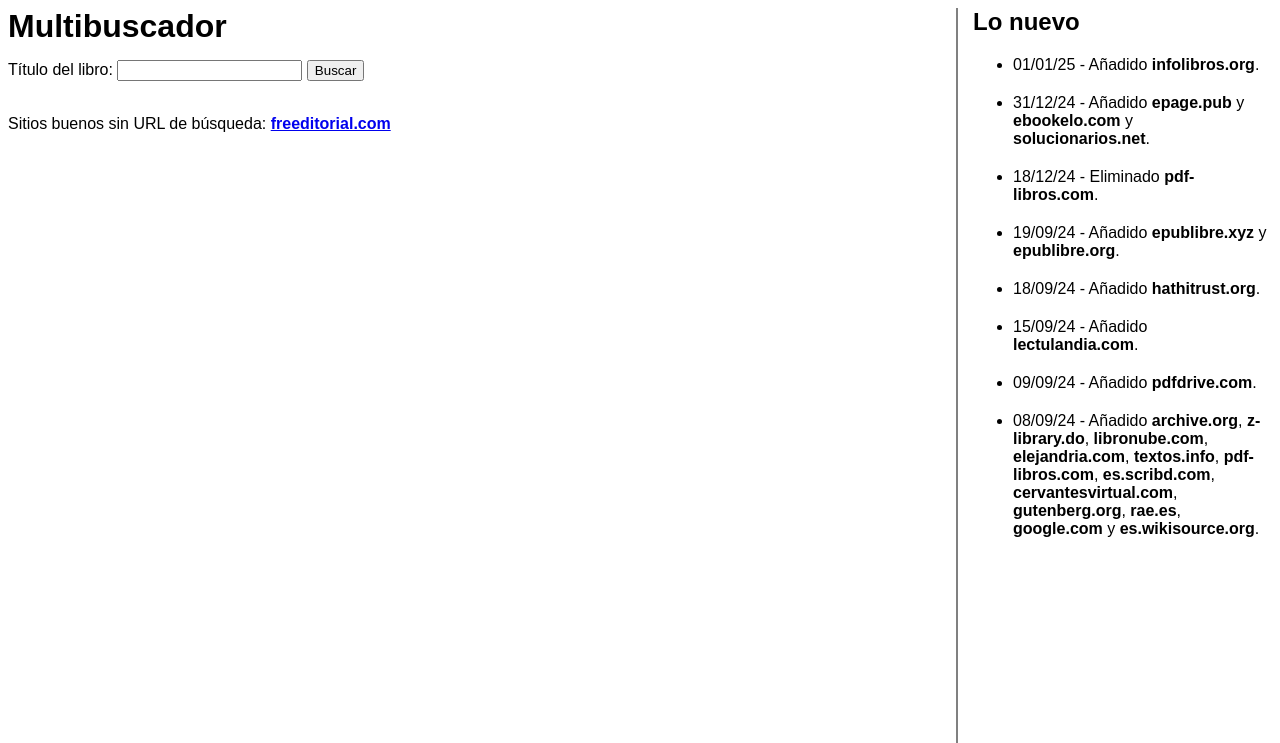
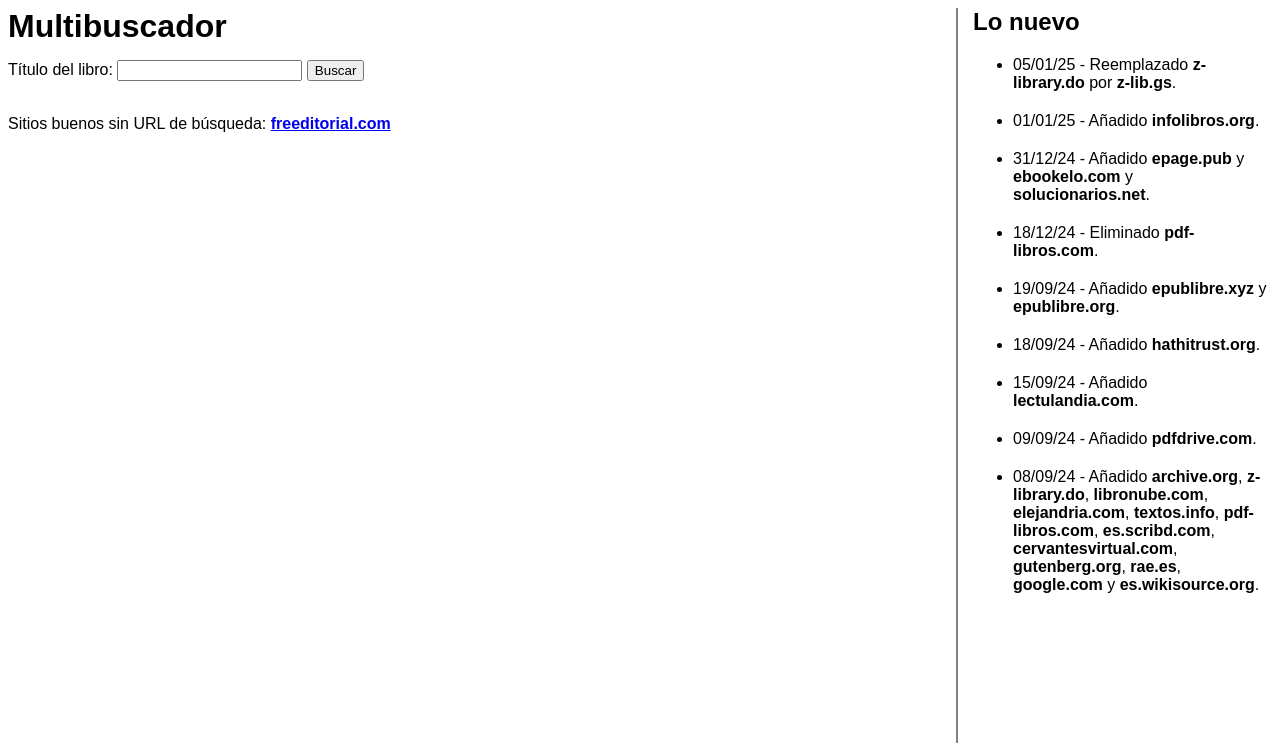
Before and after one commit to EscrituraYLectura/multibuscador, a Flask app: page / in a window 1280 px wide. Shown: the top 743 px of the page. Run offline with Flask 3, Linux system fonts and the light colour scheme.

Commit message:
Replace the URL of a site

```diff
--- a/src/templates/index.html
+++ b/src/templates/index.html
@@ -27,6 +27,9 @@
         <h2>Lo nuevo</h2>
         <ul>
             <li>
+                05/01/25 - Reemplazado <b>z-library.do</b> por <b>z-lib.gs</b>.
+            </li>
+            <li>
                 01/01/25 - Añadido <b>infolibros.org</b>.
             </li>
             <li>
```
